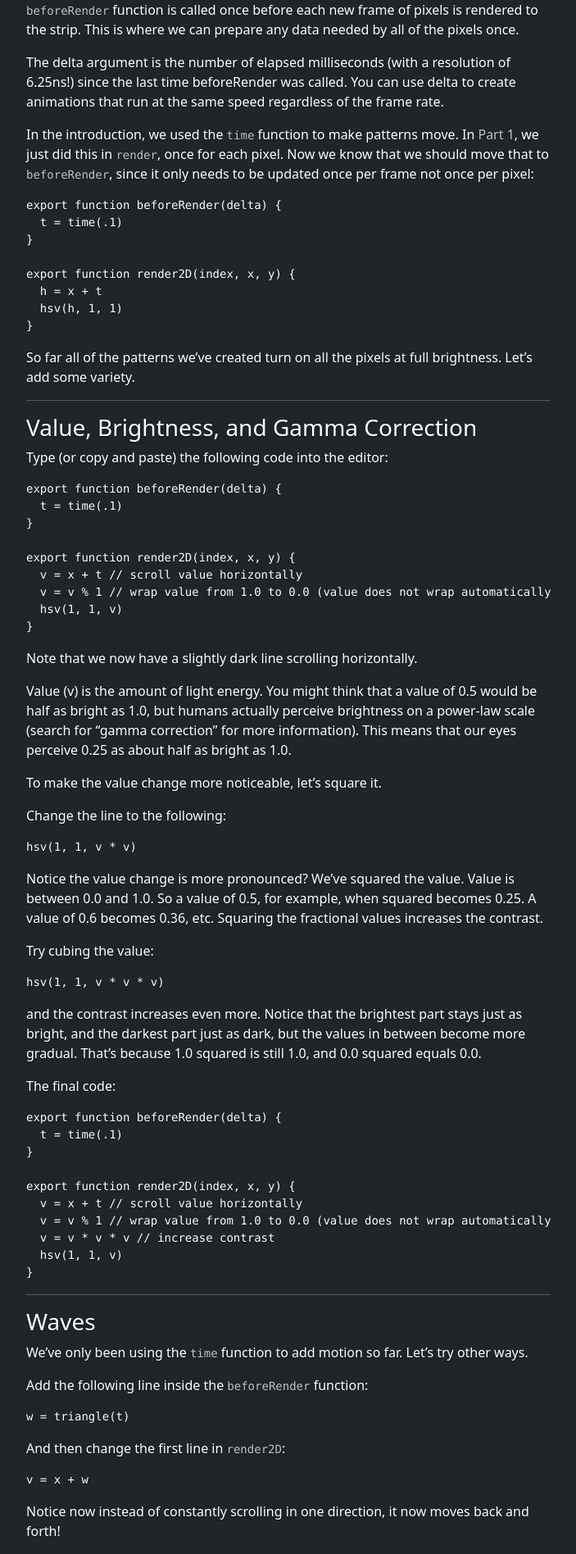
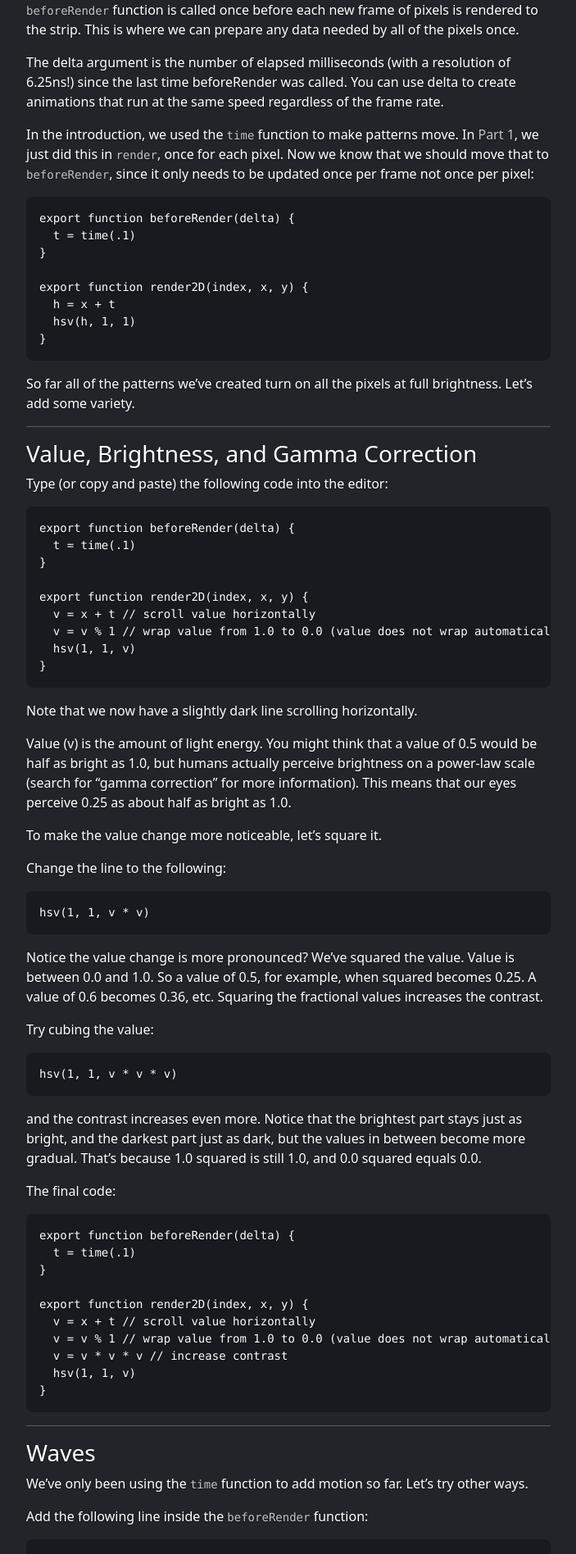
Before and after one commit to LuxLavalier/LuxLavalier.github.io, a Jekyll site: the page built from code/part2.md, in a window 1280 px wide. Shown: the part 609-2505 px from the top of the page at 82% size, without its empty margins (288-991 px from the left). Built offline with Jekyll 4.4.1, drawn with Linux system fonts in a browser that asks for light colours.

Commit message:
Fix & improved some styles. Inverted sine wave image colors.

```diff
--- a/assets/main.css
+++ b/assets/main.css
@@ -70,6 +70,17 @@ a.link-light:hover {
   color: rgba(255, 255, 255, 0.5) !important
 }
 
+pre {
+  background-color: rgb(23, 27, 31);
+  border-radius: .5rem;
+  padding: 1rem;
+}
+
 code {
   color: rgba(255, 255, 255, 0.75)
 }
+
+.img-thumbnail {
+  background-color: #000;
+  border-color: #000;
+}
```
Also changed, not shown: assets/img/code/sine-wave.png.
